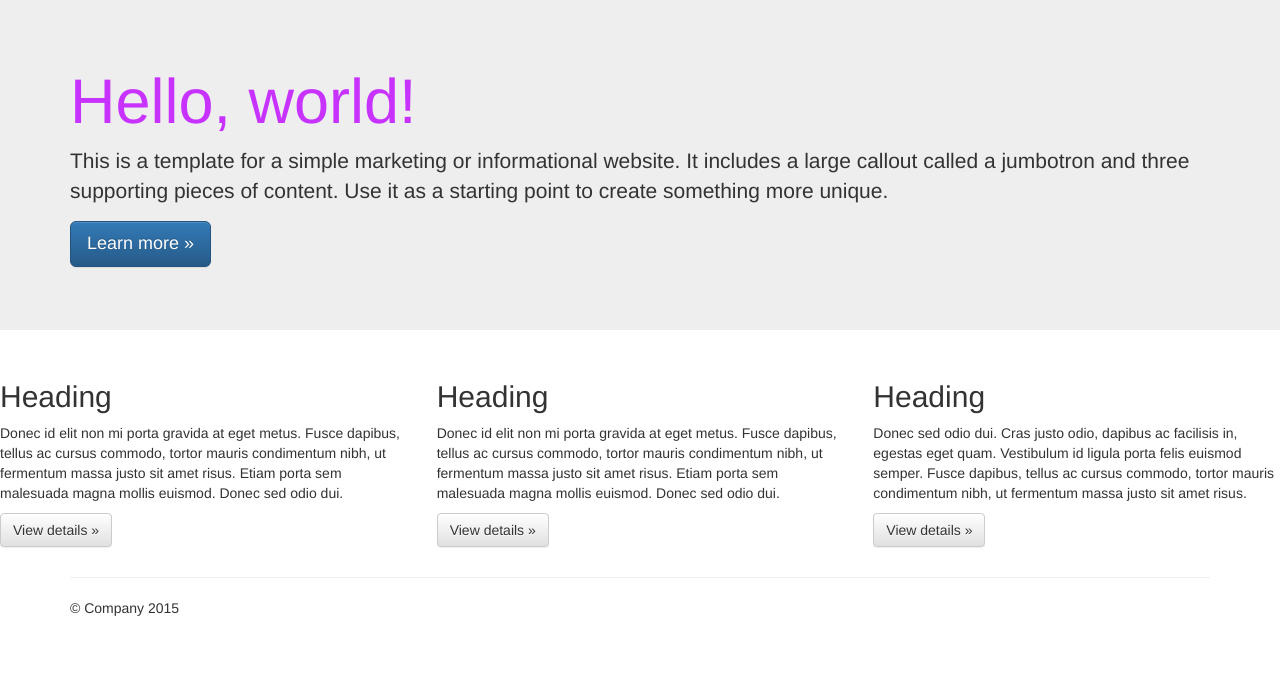
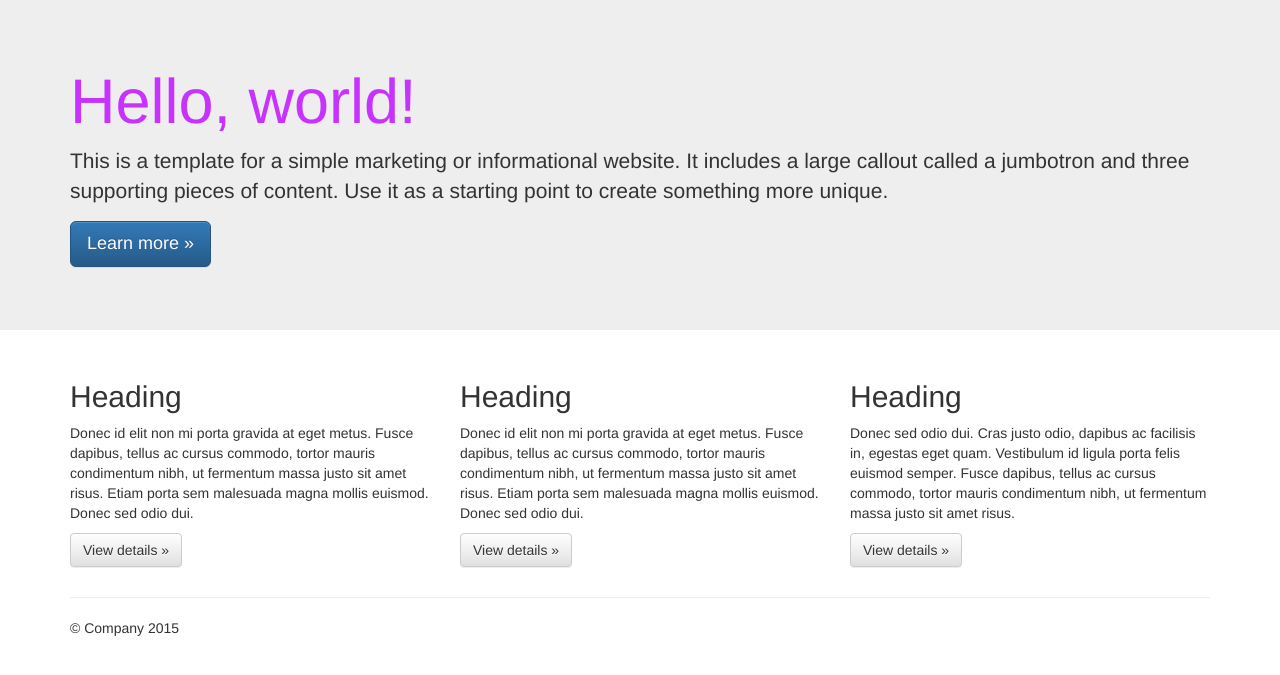
Before and after one commit to christiandiazleon/ihost_project, a Django app: template taskbuster/templates/taskbuster/index.html in a window 1280 px wide. Shown: the part 51-726 px from the top of the page. Run offline with Django 3.2, Linux system fonts and the light colour scheme; the template is opened without the code that fills it, so the values that code supplies are empty; some libraries are stand-ins or nearby versions.

Commit message:
fixing index

```diff
--- a/taskbuster/templates/taskbuster/index.html
+++ b/taskbuster/templates/taskbuster/index.html
@@ -1,8 +1,9 @@
 {% extends "base.html" %}
+
 {% block head_title %}TaskBuster Django Tutorial{% endblock %}
 
+{% block content %}
   <!-- Main jumbotron for a primary marketing message or call to action -->
-    {% block content %}
   <div class="jumbotron">
     <div class="container">
       <h1>Hello, world!</h1>
@@ -10,6 +11,8 @@
       <p><a class="btn btn-primary btn-lg" href="#" role="button">Learn more &raquo;</a></p>
     </div>
   </div>
+
+  <div class="container">
     <!-- Example row of columns -->
     <div class="row">
       <div class="col-md-4">
@@ -28,4 +31,5 @@
         <p><a class="btn btn-default" href="#" role="button">View details &raquo;</a></p>
       </div>
     </div>
+  </div> <!-- /container -->
 {% endblock %}
```
Lines whose indentation alone changed are shown as unchanged.
